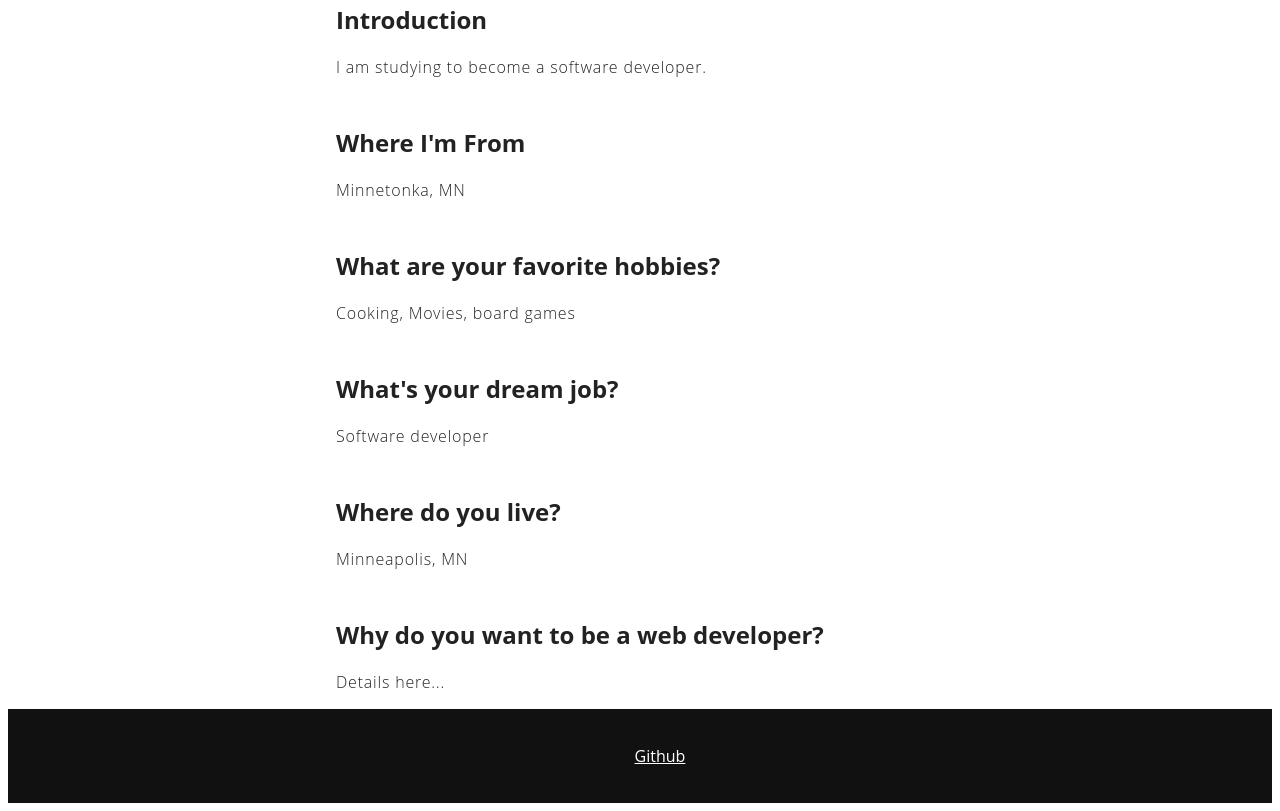
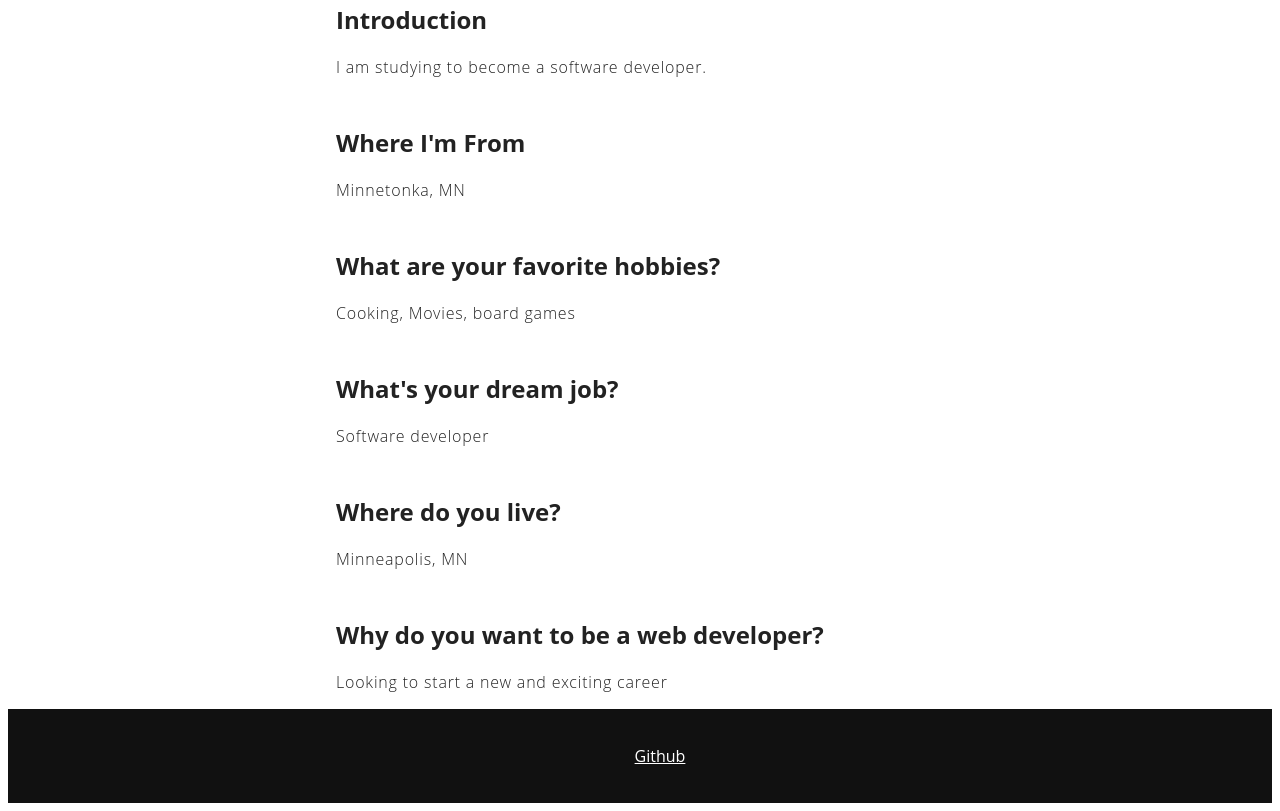
Before and after one commit to MPower4152/aboutMePrework, a plain HTML site: page index.html in a window 1280 px wide. Shown: the part 499-1310 px from the top of the page. Drawn offline with Linux system fonts and the light colour scheme.

Commit message:
updating our details

```diff
--- a/index.html
+++ b/index.html
@@ -27,7 +27,7 @@
       <h1>Where do you live?</h1>
       <p>Minneapolis, MN</p>
       <h1>Why do you want to be a web developer?</h1>
-      <p>Details here...</p>
+      <p>Looking to start a new and exciting career</p>
     </section>
 
     <footer id="footer">
```
